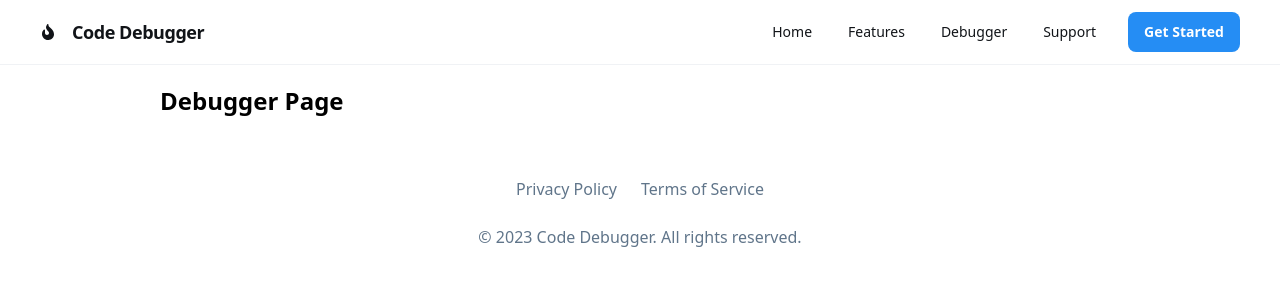
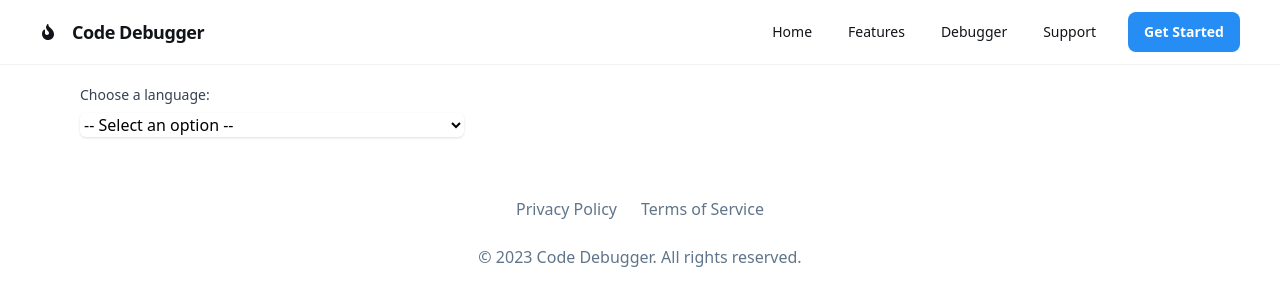
Before and after one commit to Sanskar-Z/Code_Debugger, a React (Vite) app in the folder frontend/: page /Debugger in a window 1280 px wide. Shown: the top 306 px of the page. Built offline with nearby package versions, Linux system fonts and the light colour scheme.

Commit message:
languageSelector_Dropdown added

```diff
--- a/frontend/package.json
+++ b/frontend/package.json
@@ -14,6 +14,7 @@
     "framer-motion": "^12.23.12",
     "react": "^19.1.1",
     "react-dom": "^19.1.1",
+    "react-hook-form": "^7.62.0",
     "react-icons": "^5.5.0",
     "react-router": "^7.8.0",
     "react-router-dom": "^7.8.0",
--- a/frontend/src/components/Debugger.jsx
+++ b/frontend/src/components/Debugger.jsx
@@ -1,17 +1,24 @@
-
-import React from "react";
+import React from "react"
+import { useState } from "react";
 import Header from "./Header";
 import Footer from "./Footer";
+import LanguageSelector from "./LanguageSelector";
+
 
 export default function Debugger() {
+  const [language, setLanguage] = useState("javascript");
+  const [code, setCode] = useState("// Write your code here");
+  const [input, setInput] = useState("");
+  const [output, setOutput] = useState("");
+
   return (
     <>
       <Header className="relative"/>
-      <main className="px-40 flex flex-1 justify-center py-5">
-        <div className="flex flex-col max-w-[960px] flex-1">
-          <h1 className="text-2xl font-bold">Debugger Page</h1>
-          {/* Your debugger UI here */}
+      <main className="px-20 flex flex-1 justify-center py-5">
+        <div className="flex flex-col max-w-[95vw] flex-1">
+          <LanguageSelector className="" />
         </div>
+
       </main>
       <Footer className="absolute bottom-0 w-full" />
     </>
--- /dev/null
+++ b/frontend/src/components/LanguageSelector.jsx
@@ -0,0 +1,43 @@
+import React from 'react'
+import { useState } from 'react';
+import { useForm } from 'react-hook-form';
+
+const LanguageSelector = () => {
+    // Define an array of options for the dropdown.
+    // This is a good practice to keep your data separate from your JSX.
+    const options = ['JavaScript', 'Python', 'C++', 'C', 'Java'];
+
+    const [selectedValue, setSelectedValue] = useState('');
+
+    // This function is the event handler for the dropdown's onChange event.
+    // It updates the state with the new value selected by the user.
+    const handleSelectChange = (event) => {
+        setSelectedValue(event.target.value);
+    };
+
+    return (
+
+            <div className="w-[70%] max-w-sm">
+                <label  className="block text-sm font-medium text-gray-700 mb-2">Choose a language: </label>
+
+                <select id="language-select" value={selectedValue} onChange={handleSelectChange} className="block w-full rounded-md border-gray-300 shadow-sm focus:border-blue-500 focus:ring-blue-500 transition-colors duration-200">
+                    <option value="" disabled>
+                        -- Select an option --
+                    </option>
+                    {options.map((option) => (
+                        <option key={option} value={option}>
+                            {option}
+                        </option>
+                    ))}
+                </select>
+
+                {selectedValue && (
+                    <p className="mt-4 text-center text-lg text-gray-800 font-semibold">
+                        You selected: <span className="text-blue-600">{selectedValue}</span>
+                    </p>
+                )}
+            </div>
+    )
+}
+
+export default LanguageSelector
```
Also changed, not shown: frontend/src/components/CodeEditor.jsx (added), frontend/src/components/OutputConsole.jsx (added), 1 other file (tests, documents, lock files or other folders).
